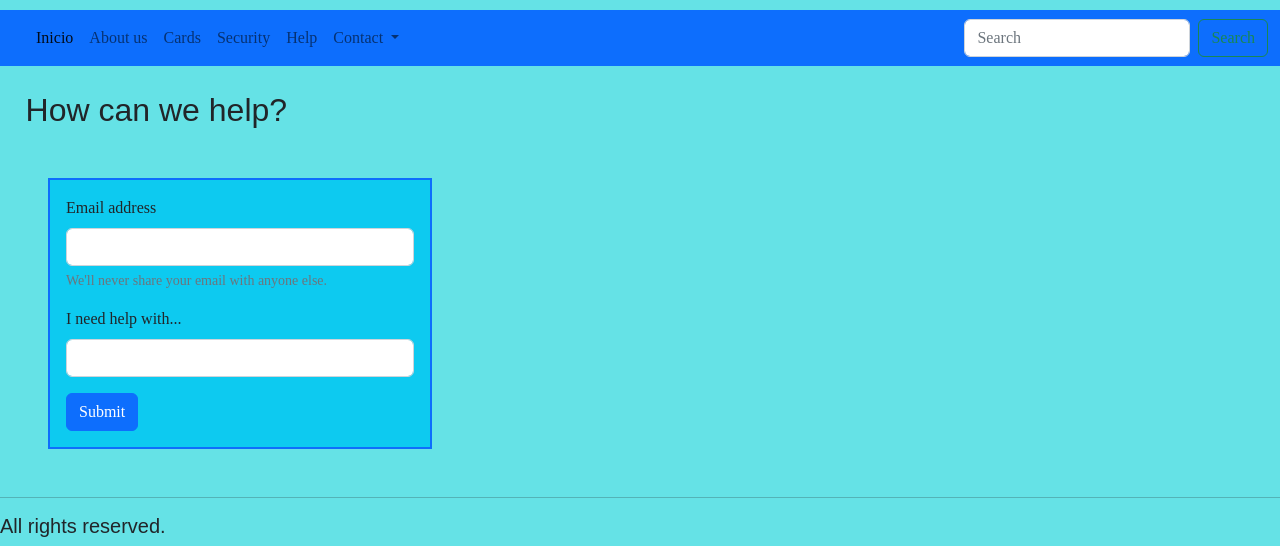
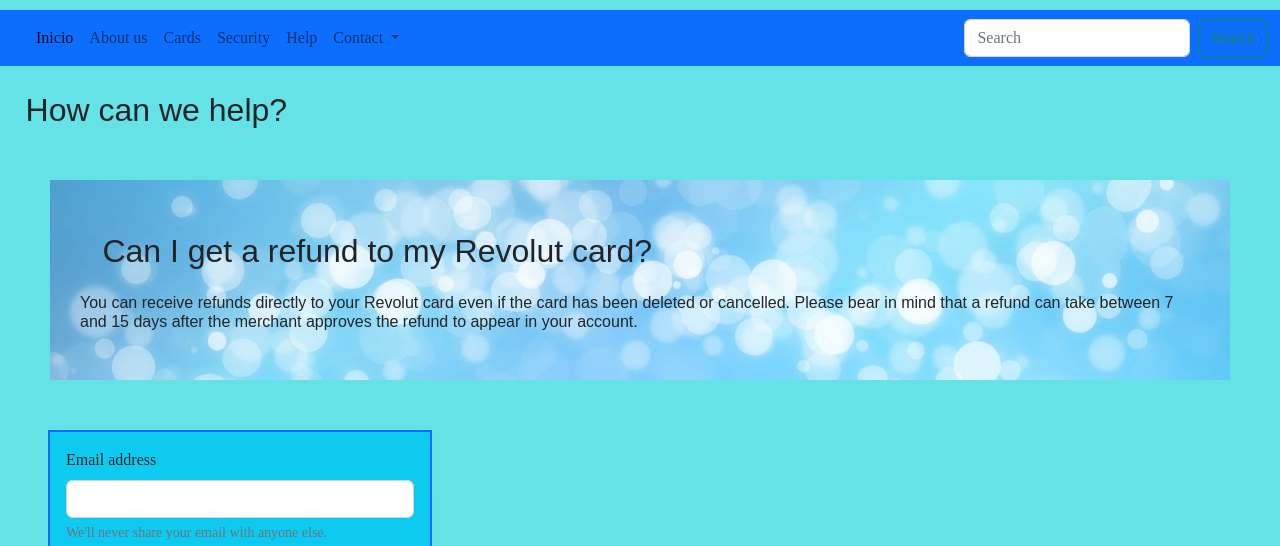
Before and after one commit to cyanescobar/PreEntrega3-Escobar, a plain HTML site: page views/help.html in a window 1280 px wide. Shown: the part 225-771 px from the top of the page. Drawn offline with nearby package versions, Linux system fonts and the light colour scheme.

Commit message:
more text, new typesetting and error fixing

```diff
--- a/css/style.css
+++ b/css/style.css
@@ -7,6 +7,10 @@
 body {
     font-family: "ComicNeue-Bold";
     background-color: rgb(101, 226, 230);
+}
+footer {
+    font-family: "ComicNeue-Bold";
+    margin: 10px;
 }
 /*Fonts*/
 @font-face {
@@ -52,9 +56,11 @@
     padding: 30px;
     margin: 50px;
 }
+/*Carousel Inicio*/
 .d-block{
       width: 30%;
 }
+/*Paragraph Background Image*/
 .section2{
     background-image: url("../assets/img/background-celeste.jpg");
     background-attachment: fixed;
@@ -93,6 +99,17 @@
     margin: 15px;
     padding: 10px;
 }
+/*Help text*/
+.Help-questions-text{
+    background-image: url("../assets/img/background-celeste.jpg");
+    background-attachment: fixed;
+    background-position: center;
+    background-repeat: no-repeat;
+    background-size: cover;
+    height: 200px;
+    padding: 30px;
+    margin: 50px;
+}
 /*Text in Security Page*/
 .textSecurity{
     background-image: url("../assets/img/background-celeste.jpg");
--- a/views/help.html
+++ b/views/help.html
@@ -66,6 +66,14 @@
           How can we help?
         </h2>
       </section>
+      <div class="Help-questions-text">
+        <h2>
+          Can I get a refund to my Revolut card?
+        </h2>
+        <h3>
+          You can receive refunds directly to your Revolut card even if the card has been deleted or cancelled. Please bear in mind that a refund can take between 7 and 15 days after the merchant approves the refund to appear in your account.
+        </h3>
+      </div>
       <section>
         <!-- Help form -->
           <form class="anchoForm p-3 m-5 border border-primary border-2 bg-info">
```
Also changed, not shown: index.html (+3 -0 lines).
